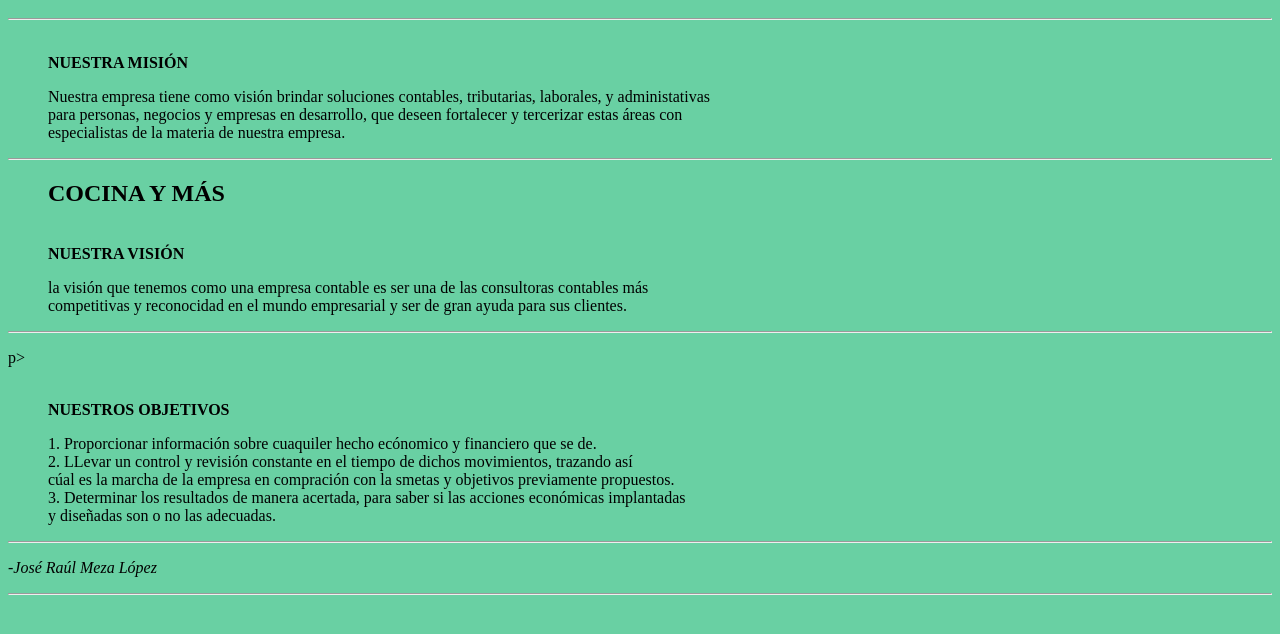
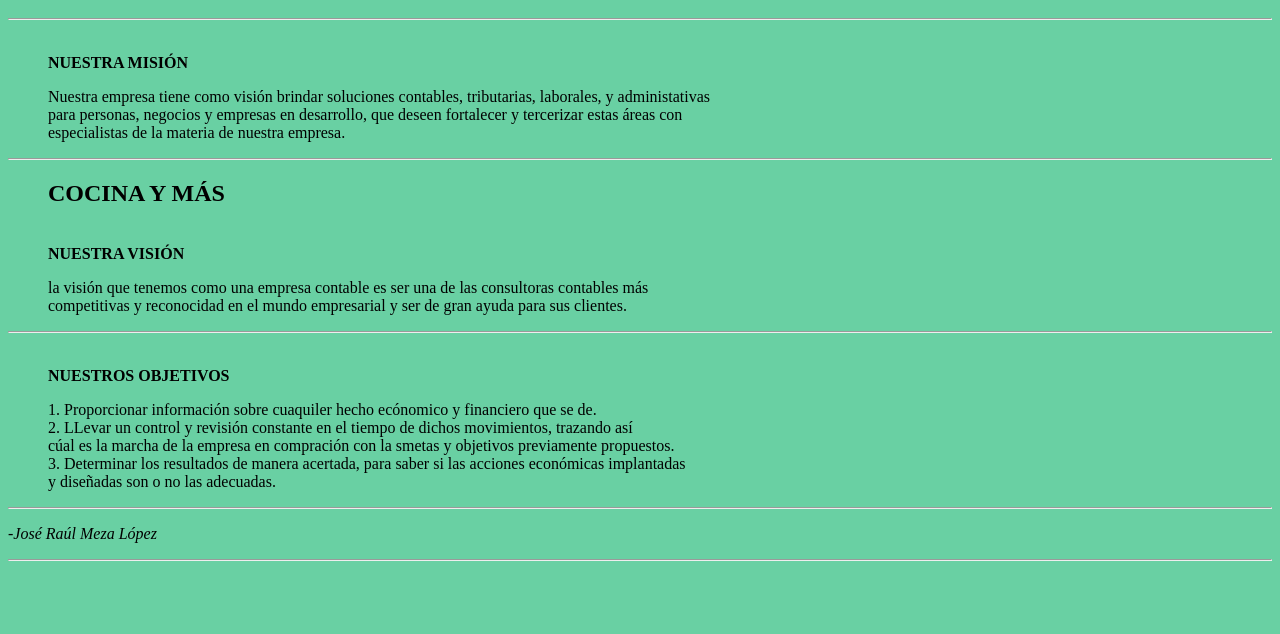
Before and after one commit to meza-jose/CONTABLE-EMPRESA, a plain HTML site: page index.html in a window 1280 px wide. Shown: the part 48-682 px from the top of the page. Drawn offline with Linux system fonts and the light colour scheme.

Commit message:
Add files via upload

```diff
--- a/index.html
+++ b/index.html
@@ -36,7 +36,7 @@
 
 			<HR>
 			<P>
-			p>
+
 
 			 <blockquote><br><b> NUESTROS OBJETIVOS  </b></br></blockquote>
 
```
